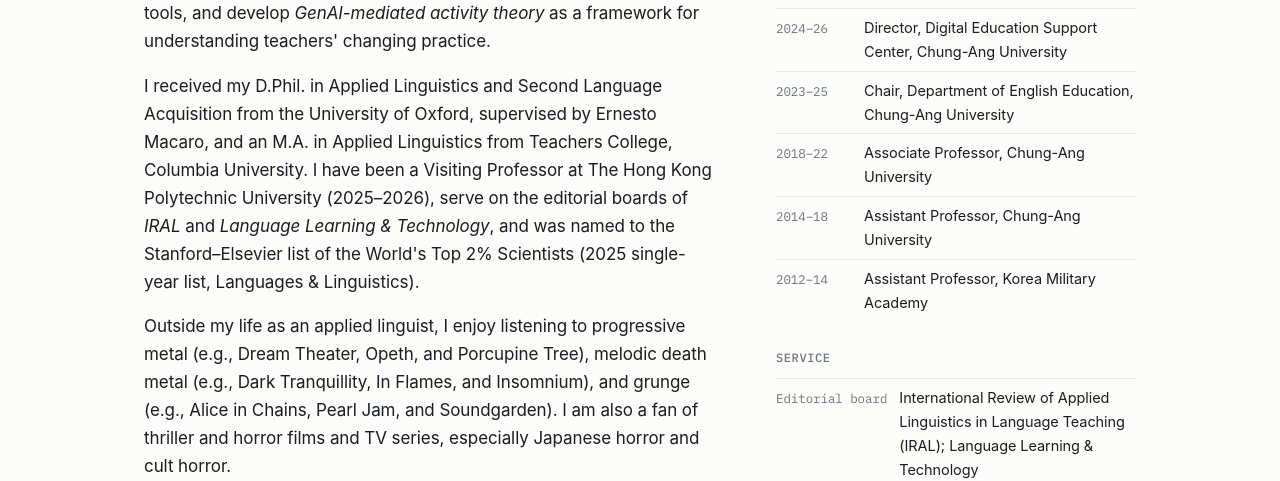
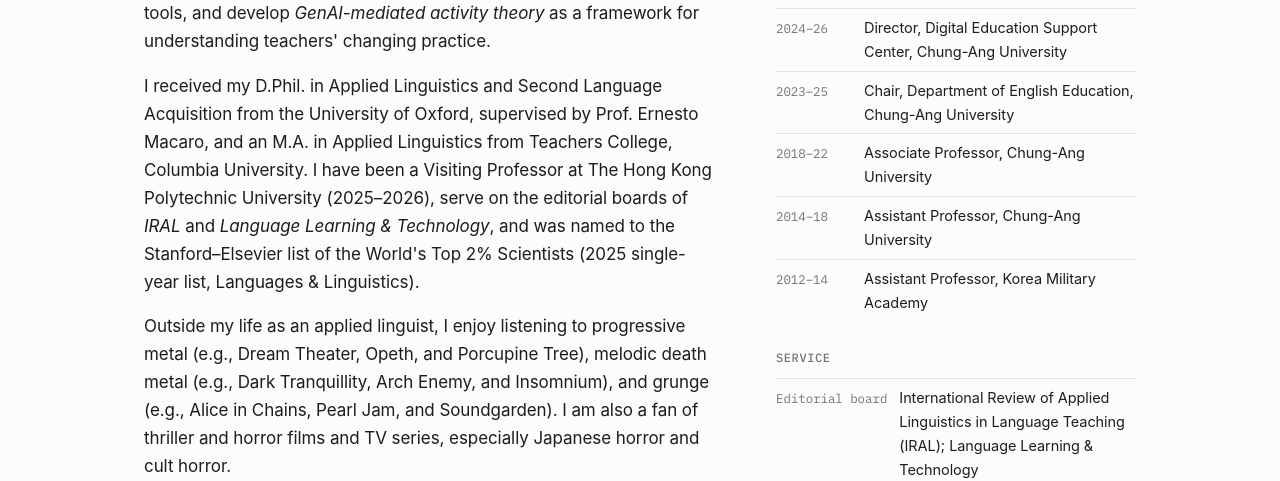
Before and after one commit to jangho330/jangho330.github.io, a Jekyll site: the page built from index.html, in a window 1280 px wide and 900 px high, scrolled down 970 px. Shown: the part 184-665 px from the top of the window. Built offline with Jekyll 4.4.1, drawn with Linux system fonts in a browser that asks for light colours; some web fonts are replaced.

Commit message:
Update index.html

```diff
--- a/index.html
+++ b/index.html
@@ -34,8 +34,8 @@ title: Jang Ho Lee — Professor of English Education, Chung-Ang University
     <div class="prose">
       <p>I am Professor of English Education at Chung-Ang University in Seoul, where I have served as Chair of the Department of English Education (2023–2025) and Director of the Digital Education Support Center (2024–2026). My research examines how technology — most recently generative AI — is reshaping second language teaching and learning, alongside long-standing interests in English-medium instruction and the language instructors use in English classrooms.</p>
       <p>Much of my work synthesizes the field's evidence through meta-analysis, with recent articles in <em>Review of Educational Research</em>, <em>Educational Research Review</em>, <em>Applied Linguistics</em>, and <em>Language Learning &amp; Technology</em>. Current projects build and evaluate L2 chatbots, explore no-code approaches that let teachers create their own GenAI tools, and develop <em>GenAI-mediated activity theory</em> as a framework for understanding teachers' changing practice.</p>
-      <p>I received my D.Phil. in Applied Linguistics and Second Language Acquisition from the University of Oxford, supervised by Ernesto Macaro, and an M.A. in Applied Linguistics from Teachers College, Columbia University. I have been a Visiting Professor at The Hong Kong Polytechnic University (2025–2026), serve on the editorial boards of <em>IRAL</em> and <em>Language Learning &amp; Technology</em>, and was named to the Stanford–Elsevier list of the World's Top 2% Scientists (2025 single-year list, Languages &amp; Linguistics).</p>
-      <p>Outside my life as an applied linguist, I enjoy listening to progressive metal (e.g., Dream Theater, Opeth, and Porcupine Tree), melodic death metal (e.g., Dark Tranquillity, In Flames, and Insomnium), and grunge (e.g., Alice in Chains, Pearl Jam, and Soundgarden). I am also a fan of thriller and horror films and TV series, especially Japanese horror and cult horror.</p>
+      <p>I received my D.Phil. in Applied Linguistics and Second Language Acquisition from the University of Oxford, supervised by Prof. Ernesto Macaro, and an M.A. in Applied Linguistics from Teachers College, Columbia University. I have been a Visiting Professor at The Hong Kong Polytechnic University (2025–2026), serve on the editorial boards of <em>IRAL</em> and <em>Language Learning &amp; Technology</em>, and was named to the Stanford–Elsevier list of the World's Top 2% Scientists (2025 single-year list, Languages &amp; Linguistics).</p>
+      <p>Outside my life as an applied linguist, I enjoy listening to progressive metal (e.g., Dream Theater, Opeth, and Porcupine Tree), melodic death metal (e.g., Dark Tranquillity, Arch Enemy, and Insomnium), and grunge (e.g., Alice in Chains, Pearl Jam, and Soundgarden). I am also a fan of thriller and horror films and TV series, especially Japanese horror and cult horror.</p>
     </div>
     <aside class="aside">
       <h3>Education</h3>
```
